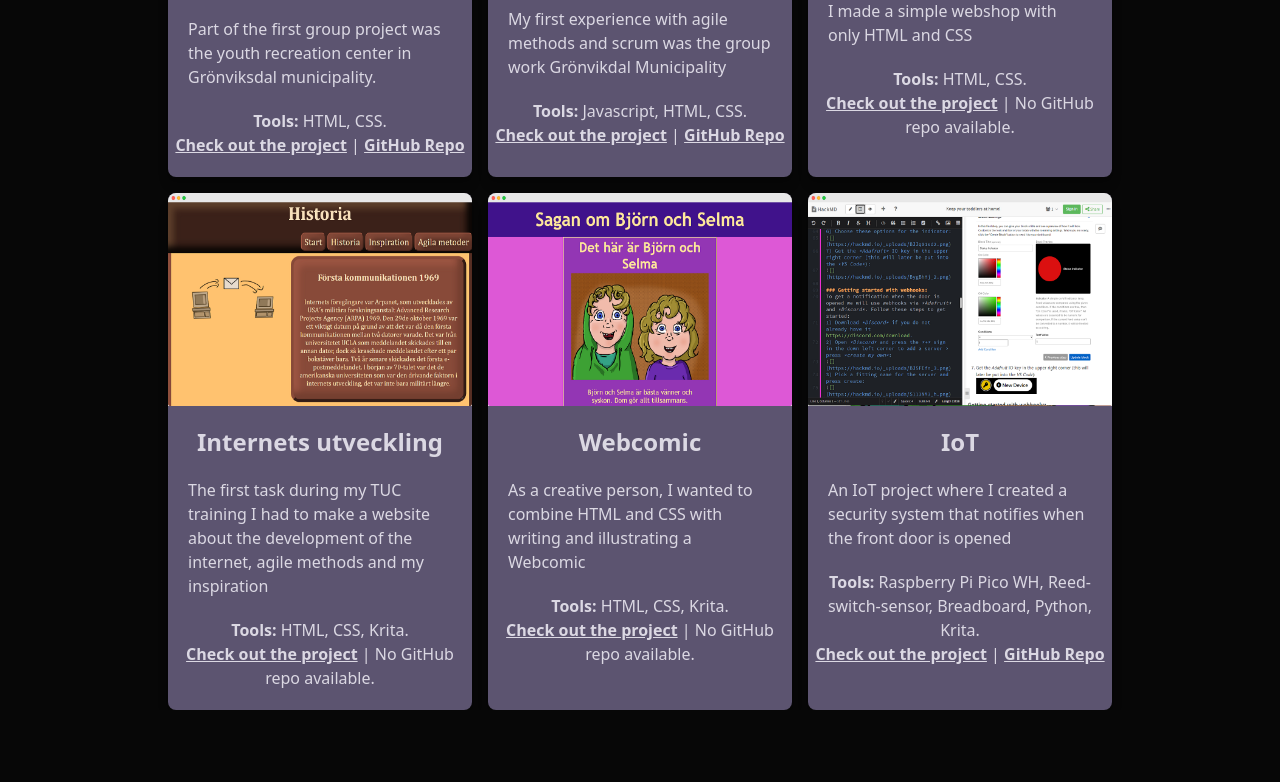
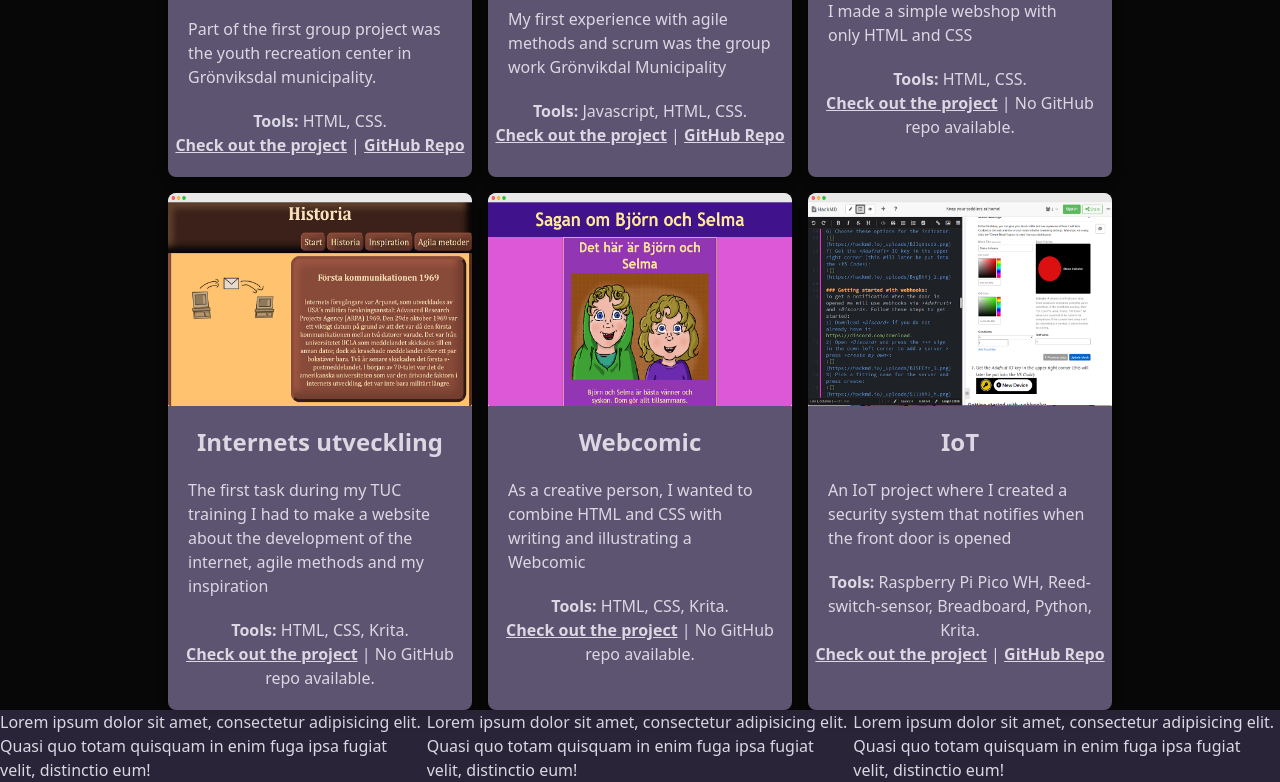
Before and after one commit to karinEkenberg/portfolion, a website with bundled scripts: page build/index.html in a window 1280 px wide. Shown: the part 3801-4583 px from the top of the page. Before the commit the page ends 4511 px from the top, so only its background shows below. Built offline with nearby package versions, Linux system fonts and the light colour scheme.

Commit message:
add footer

```diff
--- /dev/null
+++ b/build/footer.html
@@ -0,0 +1,14 @@
+<footer class="bg-darkestish flex">
+  <p>
+    Lorem ipsum dolor sit amet, consectetur adipisicing elit. Quasi quo totam
+    quisquam in enim fuga ipsa fugiat velit, distinctio eum!
+  </p>
+  <p>
+    Lorem ipsum dolor sit amet, consectetur adipisicing elit. Quasi quo totam
+    quisquam in enim fuga ipsa fugiat velit, distinctio eum!
+  </p>
+  <p>
+    Lorem ipsum dolor sit amet, consectetur adipisicing elit. Quasi quo totam
+    quisquam in enim fuga ipsa fugiat velit, distinctio eum!
+  </p>
+</footer>
--- a/build/index.html
+++ b/build/index.html
@@ -30,6 +30,7 @@
       class="flex flex-col md:flex-row flex-wrap md:gap-4 justify-center mx-auto w-[95%]"
       id="projects-container"
     ></div>
+    <div id="footer-placeholder"></div>
     <script type="module" src="./js/script.js"></script>
   </body>
 </html>
--- /dev/null
+++ b/build/js/footer.js
@@ -0,0 +1,11 @@
+export async function LoadFooter() {
+  try {
+    const response = await fetch("footer.html");
+    if (!response.ok) throw new Error("Could not fetch footer.html");
+
+    const htmlContent = await response.text();
+    document.getElementById("footer-placeholder").innerHTML = htmlContent;
+  } catch (error) {
+    console.error("Error loading sills:", error);
+  }
+}
--- a/build/js/script.js
+++ b/build/js/script.js
@@ -2,6 +2,7 @@ import { Header } from "./header.js";
 import { projects } from "./projects.js";
 import { Skills, LoadSkills } from "./skills.js";
 import { LoadAbout } from "./about.js";
+import { LoadFooter } from "./footer.js";
 
 document.addEventListener("DOMContentLoaded", () => {
   Header();
@@ -9,4 +10,5 @@ document.addEventListener("DOMContentLoaded", () => {
   Skills();
   LoadSkills();
   LoadAbout();
+  LoadFooter();
 });
```
